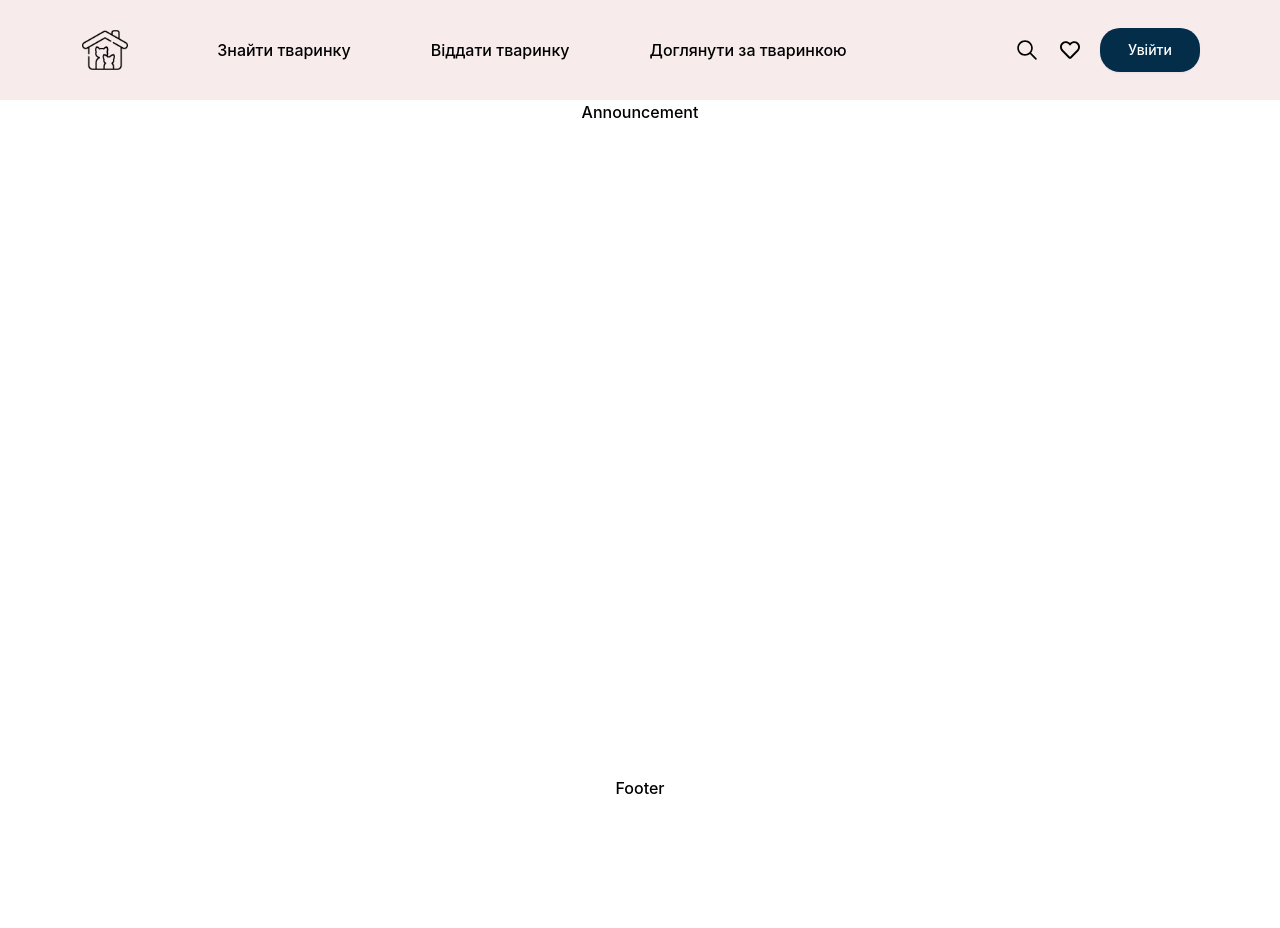
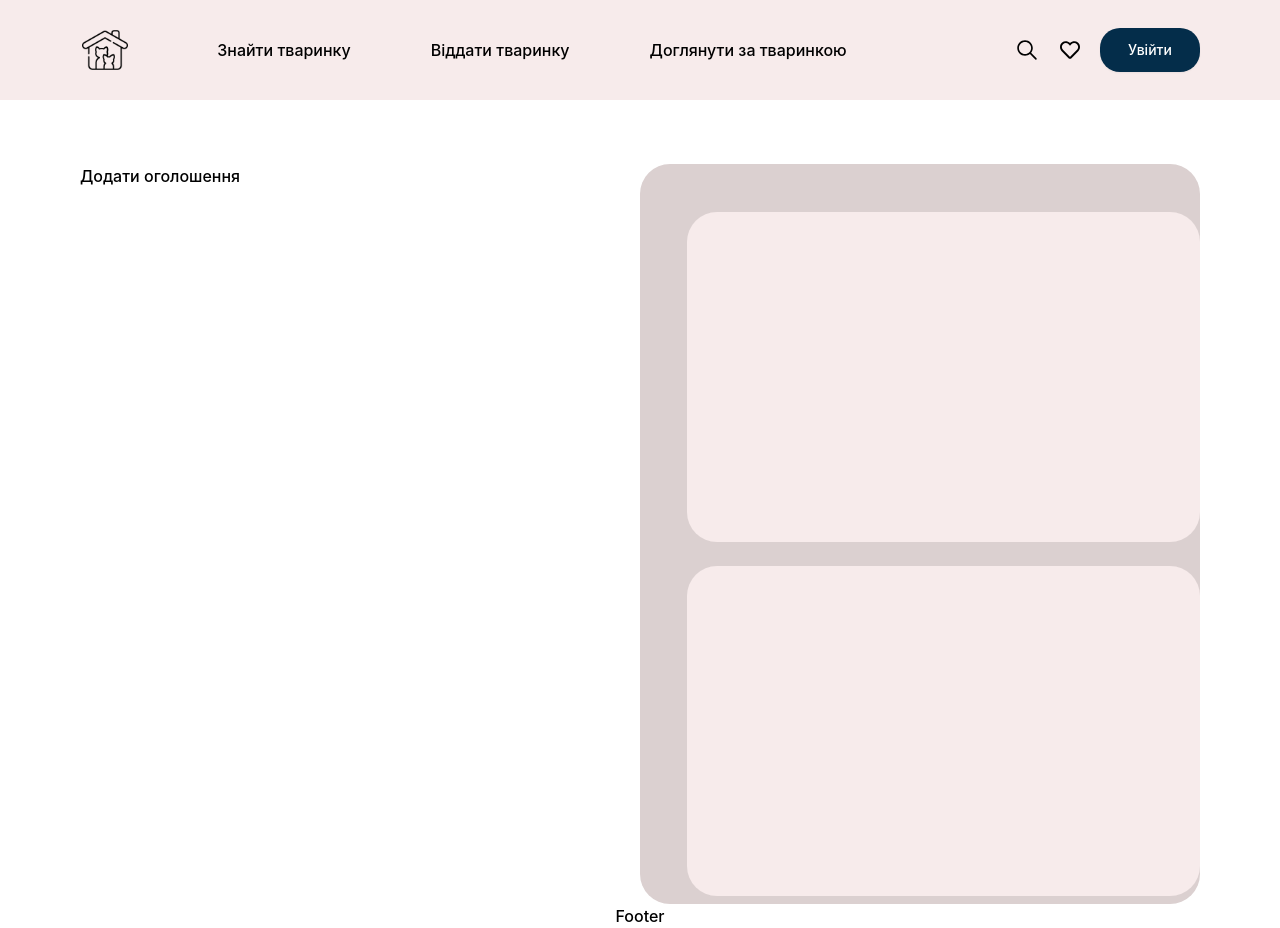
Before and after one commit to Dim-Tvarin/frontend, a React (Vite) app: page /announcement in a window 1280 px wide. Before the commit the page ends 800 px from the top, so only its background shows below. Built offline with nearby package versions, Linux system fonts and the light colour scheme.

Commit message:
feat: add right side announcement page

```diff
--- a/src/pages/Announcement.tsx
+++ b/src/pages/Announcement.tsx
@@ -2,7 +2,15 @@ import React from 'react'
 
  const Announcement = () => {
   return (
-    <div>Announcement</div>
+    <div className='container flex flex-row'>
+      <div className="flex flex-1/2 mt-64">Додати оголошення</div>
+
+
+      <div className="flex flex-col flex-1/2 mt-64 h-full w-full min-h-[525px] bg-main-pink-d rounded-[30px] gap-24">
+          <div className="h-[330px] w-11/12 bg-main-pink-l rounded-[30px] mt-48 ml-auto"></div>
+          <div className="h-[330px] w-11/12 bg-main-pink-l rounded-[30px] ml-auto mb-8"></div>
+        </div>
+    </div>
   )
 }
 
```
